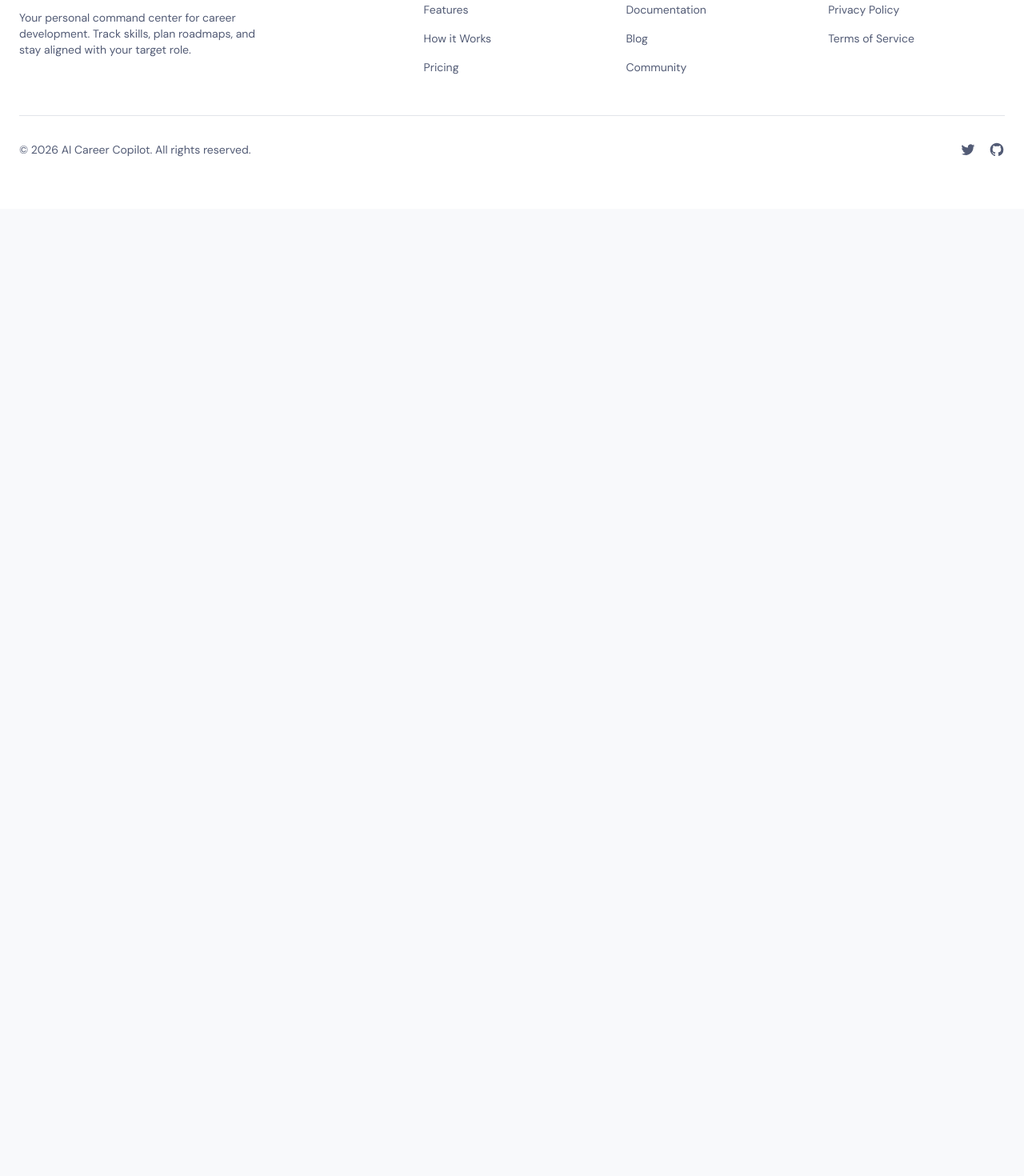
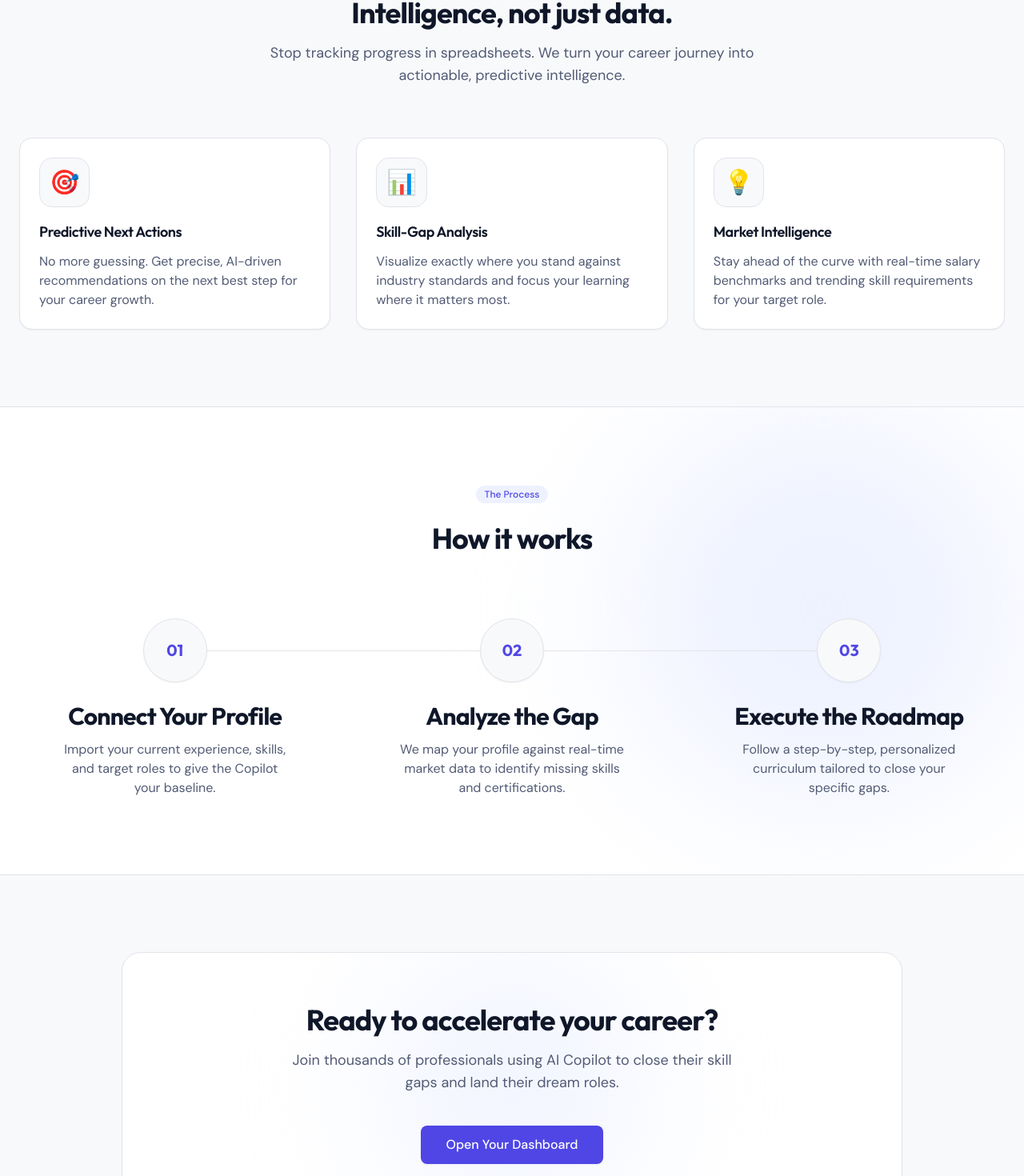
Before and after one commit to Ritesh1707/AI-Career-Growth-Dashboard, a React (Vite) app in the folder app/: page / in a window 1280 px wide. Shown: the part 1354-2824 px from the top of the page at 80% size. Before the commit the page ends 1615 px from the top, so only its background shows below. Built offline with nearby package versions, Linux system fonts and the light colour scheme.

Commit message:
feat(landing): add core SaaS landing sections
Replace blank homepage with real product content sections:
- Features/Value Proposition (3-column grid)
- How it Works (3-step workflow)
- CTA section

```diff
--- /dev/null
+++ b/app/src/features/landing/components/CtaSection.jsx
@@ -0,0 +1,30 @@
+import { useNavigate } from 'react-router-dom';
+import { Button } from '../../../components/ui/Button';
+import { Heading, Text } from '../../../components/ui/Typography';
+
+export default function CtaSection() {
+  const navigate = useNavigate();
+
+  return (
+    <section className="py-24 bg-surface transition-theme border-t border-border">
+      <div className="mx-auto max-w-5xl px-6 text-center">
+        <div className="bg-surface-raised border border-border rounded-3xl p-10 md:p-16 relative overflow-hidden shadow-sm">
+          {/* Decorative glow */}
+          <div className="absolute top-1/2 left-1/2 -translate-x-1/2 -translate-y-1/2 w-[300px] h-[300px] bg-accent-subtle blur-[100px] rounded-full pointer-events-none" />
+
+          <div className="relative z-10">
+            <Heading level={2} className="mb-4">
+              Ready to accelerate your career?
+            </Heading>
+            <Text variant="lead" className="mb-10 max-w-xl mx-auto">
+              Join thousands of professionals using AI Copilot to close their skill gaps and land their dream roles.
+            </Text>
+            <Button variant="primary" size="lg" onClick={() => navigate('/dashboard')} className="px-8 shadow-sm">
+              Open Your Dashboard
+            </Button>
+          </div>
+        </div>
+      </div>
+    </section>
+  );
+}
--- /dev/null
+++ b/app/src/features/landing/components/FeaturesSection.jsx
@@ -0,0 +1,51 @@
+import { Heading, Text } from '../../../components/ui/Typography';
+import { Card, CardHeader, CardTitle, CardContent } from '../../../components/ui/Card';
+
+const FEATURES = [
+  {
+    title: 'Predictive Next Actions',
+    description: 'No more guessing. Get precise, AI-driven recommendations on the next best step for your career growth.',
+    icon: '🎯'
+  },
+  {
+    title: 'Skill-Gap Analysis',
+    description: 'Visualize exactly where you stand against industry standards and focus your learning where it matters most.',
+    icon: '📊'
+  },
+  {
+    title: 'Market Intelligence',
+    description: 'Stay ahead of the curve with real-time salary benchmarks and trending skill requirements for your target role.',
+    icon: '💡'
+  }
+];
+
+export default function FeaturesSection() {
+  return (
+    <section className="py-24 bg-surface transition-theme border-t border-border relative">
+      <div className="mx-auto max-w-7xl px-6 relative z-10">
+        <div className="text-center mb-16">
+          <Heading level={2} className="mb-4">Intelligence, not just data.</Heading>
+          <Text variant="lead" className="max-w-2xl mx-auto">
+            Stop tracking progress in spreadsheets. We turn your career journey into actionable, predictive intelligence.
+          </Text>
+        </div>
+
+        <div className="grid grid-cols-1 md:grid-cols-3 gap-8">
+          {FEATURES.map((feature, i) => (
+            <Card key={i} className="bg-surface-raised shadow-sm hover:shadow-md transition-shadow border-border group">
+              <CardHeader>
+                <div className="text-3xl mb-4 p-3 bg-surface rounded-xl w-fit border border-border group-hover:border-accent transition-colors">
+                  {feature.icon}
+                </div>
+                <CardTitle>{feature.title}</CardTitle>
+              </CardHeader>
+              <CardContent>
+                <Text variant="secondary">{feature.description}</Text>
+              </CardContent>
+            </Card>
+          ))}
+        </div>
+      </div>
+    </section>
+  );
+}
--- /dev/null
+++ b/app/src/features/landing/components/HowItWorksSection.jsx
@@ -0,0 +1,53 @@
+import { Heading, Text } from '../../../components/ui/Typography';
+import { Badge } from '../../../components/ui/Badge';
+
+const STEPS = [
+  {
+    number: '01',
+    title: 'Connect Your Profile',
+    description: 'Import your current experience, skills, and target roles to give the Copilot your baseline.',
+  },
+  {
+    number: '02',
+    title: 'Analyze the Gap',
+    description: 'We map your profile against real-time market data to identify missing skills and certifications.',
+  },
+  {
+    number: '03',
+    title: 'Execute the Roadmap',
+    description: 'Follow a step-by-step, personalized curriculum tailored to close your specific gaps.',
+  }
+];
+
+export default function HowItWorksSection() {
+  return (
+    <section id="how-it-works" className="py-24 bg-surface-raised transition-theme border-t border-border relative overflow-hidden">
+      {/* Subtle background decoration */}
+      <div className="absolute top-0 right-0 w-[500px] h-[500px] bg-accent-subtle blur-[100px] rounded-full pointer-events-none" />
+
+      <div className="mx-auto max-w-7xl px-6 relative z-10">
+        <div className="text-center mb-20">
+          <Badge variant="accent" className="mb-6">The Process</Badge>
+          <Heading level={2}>How it works</Heading>
+        </div>
+
+        <div className="grid grid-cols-1 md:grid-cols-3 gap-12 md:gap-8 relative">
+          {/* Connector Line for Desktop */}
+          <div className="hidden md:block absolute top-[40px] left-[16%] right-[16%] h-[1px] bg-border z-0" />
+
+          {STEPS.map((step, i) => (
+            <div key={i} className="relative z-10 flex flex-col items-center text-center">
+              <div className="w-20 h-20 rounded-full bg-surface border flex items-center justify-center text-xl font-display font-bold text-accent mb-6 shadow-sm border-border">
+                {step.number}
+              </div>
+              <Heading level={3} className="mb-3 text-xl">{step.title}</Heading>
+              <Text variant="secondary" className="max-w-[280px]">
+                {step.description}
+              </Text>
+            </div>
+          ))}
+        </div>
+      </div>
+    </section>
+  );
+}
--- a/app/src/pages/LandingPage.jsx
+++ b/app/src/pages/LandingPage.jsx
@@ -1,5 +1,8 @@
 import LandingHeader from '../features/landing/components/LandingHeader';
 import HeroSection from '../features/landing/components/HeroSection';
+import FeaturesSection from '../features/landing/components/FeaturesSection';
+import HowItWorksSection from '../features/landing/components/HowItWorksSection';
+import CtaSection from '../features/landing/components/CtaSection';
 import LandingFooter from '../features/landing/components/LandingFooter';
 
 /**
@@ -13,6 +16,9 @@ export default function LandingPage() {
       <LandingHeader />
       <main className="flex-1 flex flex-col">
         <HeroSection />
+        <FeaturesSection />
+        <HowItWorksSection />
+        <CtaSection />
       </main>
       <LandingFooter />
     </div>
```
